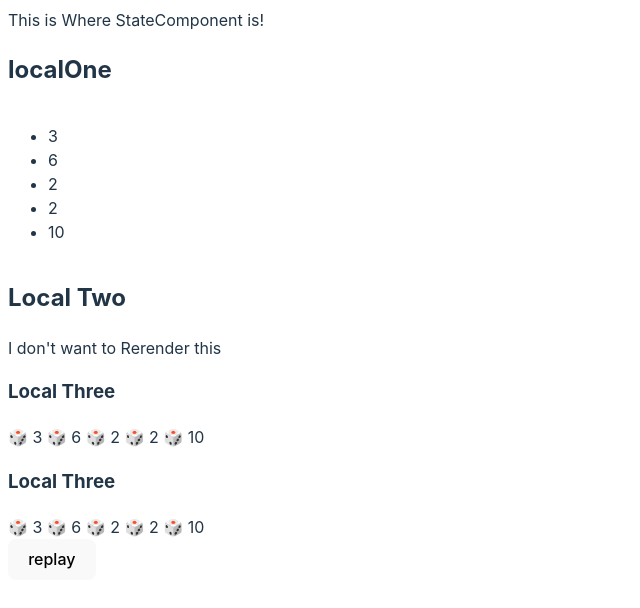
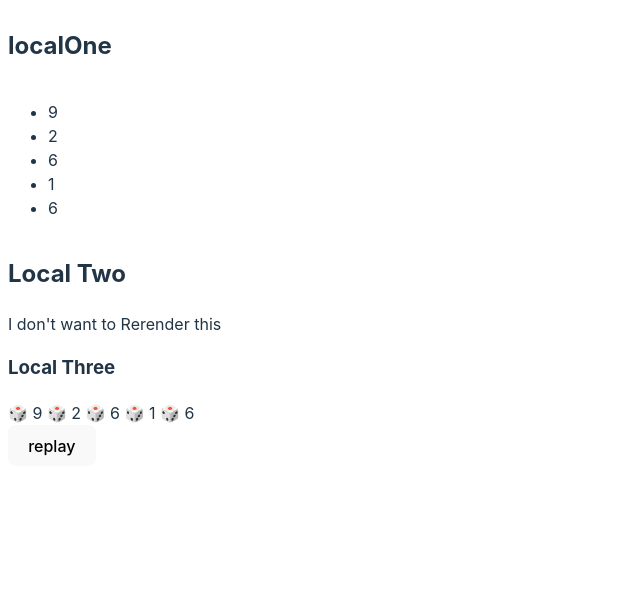
Before and after one commit to zzinLee/react-playground, a React (Vite) app: page / in a window 1280 px wide. Shown: the top 608 px of the page, without its empty margins (0-640 px from the left). Built offline with nearby package versions, Linux system fonts and the light colour scheme.

Commit message:
1. context가 적용되지 않은 최초상태

```diff
--- a/src/LocalOne/index.jsx
+++ b/src/LocalOne/index.jsx
@@ -1,11 +1,6 @@
-import { useContext } from "react";
-import { DiceContext } from "../StateComponent";
-
-function LocalOne() {
+function LocalOne({ dice }) {
   console.log("🎨 Local One render!");
 
-  //여기에서 useContext를 호출하여 value를 꺼내씁니다.
-  const dice = useContext(DiceContext);
   const diceList = dice.map((v, i) => <li key={i}>{v}</li>);
 
   return (
--- a/src/LocalThree/index.jsx
+++ b/src/LocalThree/index.jsx
@@ -1,11 +1,5 @@
-import { useContext } from "react";
-import { DiceContext } from "../StateComponent";
-
-function LocalThree() {
+function LocalThree({ dice }) {
   console.log("🎨 Local Three render!");
-
-  //여기에서 useContext를 호출하여 value를 꺼내씁니다.
-  const dice = useContext(DiceContext);
 
   const diceArrString = dice.map((v) => `🎲 ${v}`).join(" ");
 
--- a/src/LocalTwo/index.jsx
+++ b/src/LocalTwo/index.jsx
@@ -1,20 +1,15 @@
-import { memo } from "react";
 import LocalThree from "../LocalThree";
 
-function LocalTwo() {
+function LocalTwo({ dice }) {
   console.log("🎨 Local Two render!");
 
   return (
     <>
       <h2>Local Two</h2>
       <p>{"I don't want to Rerender this"}</p>
-      <LocalThree />
+      <LocalThree dice={dice} />
     </>
   );
 }
 
-const memoLocalTwo = memo(LocalTwo);
-
-export default memoLocalTwo;
-
-// export default LocalTwo;
+export default LocalTwo;
--- a/src/StateComponent/index.jsx
+++ b/src/StateComponent/index.jsx
@@ -1,12 +1,9 @@
-import { useState, createContext } from "react";
+import { useState } from "react";
 
 import LocalOne from "../LocalOne";
 import LocalTwo from "../LocalTwo";
-import LocalThree from "../LocalThree";
 
 import { diceResult } from "../utils";
-
-export const DiceContext = createContext(diceResult());
 
 function StateComponent() {
   const initaialDiceResult = diceResult();
@@ -21,16 +18,13 @@ function StateComponent() {
   };
 
   return (
-    //DiceContext.Provider가 value로 dice를 전달하므로 depth에 관계없이, 어디에서든 useContext를 통해 호출할 수 있습니다.
-    <DiceContext.Provider value={dice}>
-      This is Where StateComponent is!
-      <LocalOne />
+    <>
+      <LocalOne dice={dice} />
       <div>
-        <LocalTwo />
-        <LocalThree />
+        <LocalTwo dice={dice} />
         <button onClick={replay}>replay</button>
       </div>
-    </DiceContext.Provider>
+    </>
   );
 }
 
```
